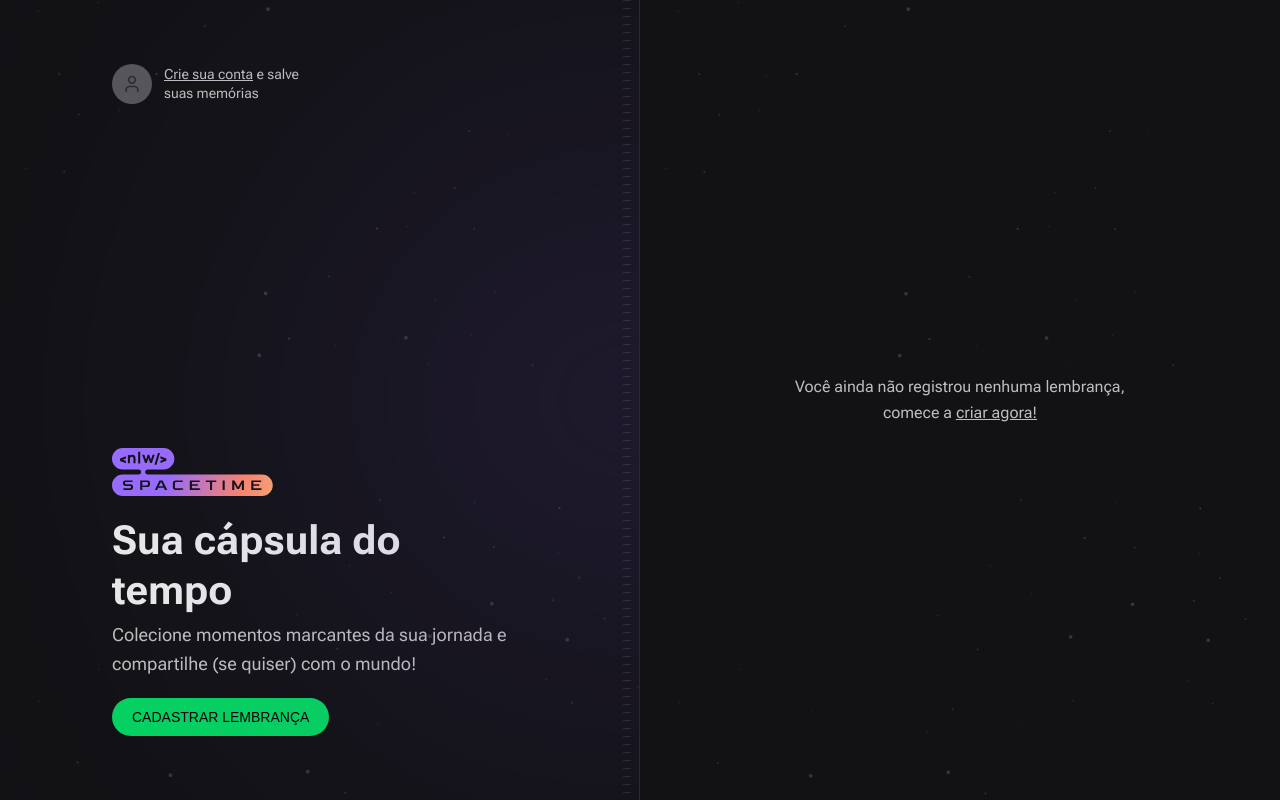
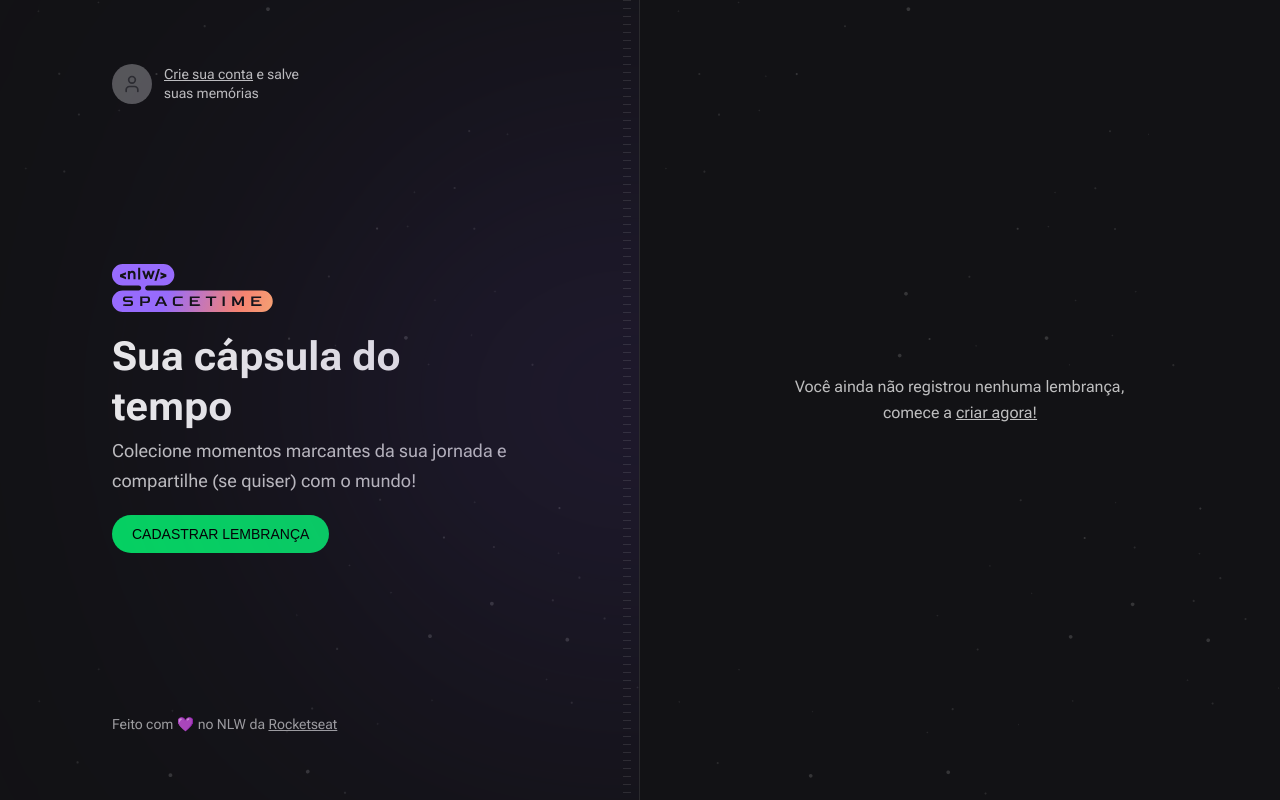
Before and after one commit to Henrriky/nlw-space-time-ignite, a Next.js app in the folder web/: page / in a window 1280 px wide. Built offline with nearby package versions, Linux system fonts and the light colour scheme; a web font is replaced by a local one.

Commit message:
left side copyright style

```diff
--- a/web/src/app/page.tsx
+++ b/web/src/app/page.tsx
@@ -40,6 +40,12 @@ export default function Home() {
           </div>
 
           {/* Copyright */}
+          <div className="text-sm leading-relaxed text-gray-200">
+          Feito com 💜 no NLW da {" "}
+           <a rel="noreferrer" target="_blank" className="underline hover:text-gray-100" href="https>//rocketseat.com.br">
+            Rocketseat
+            </a>
+          </div>
 
        </section>
 
```
